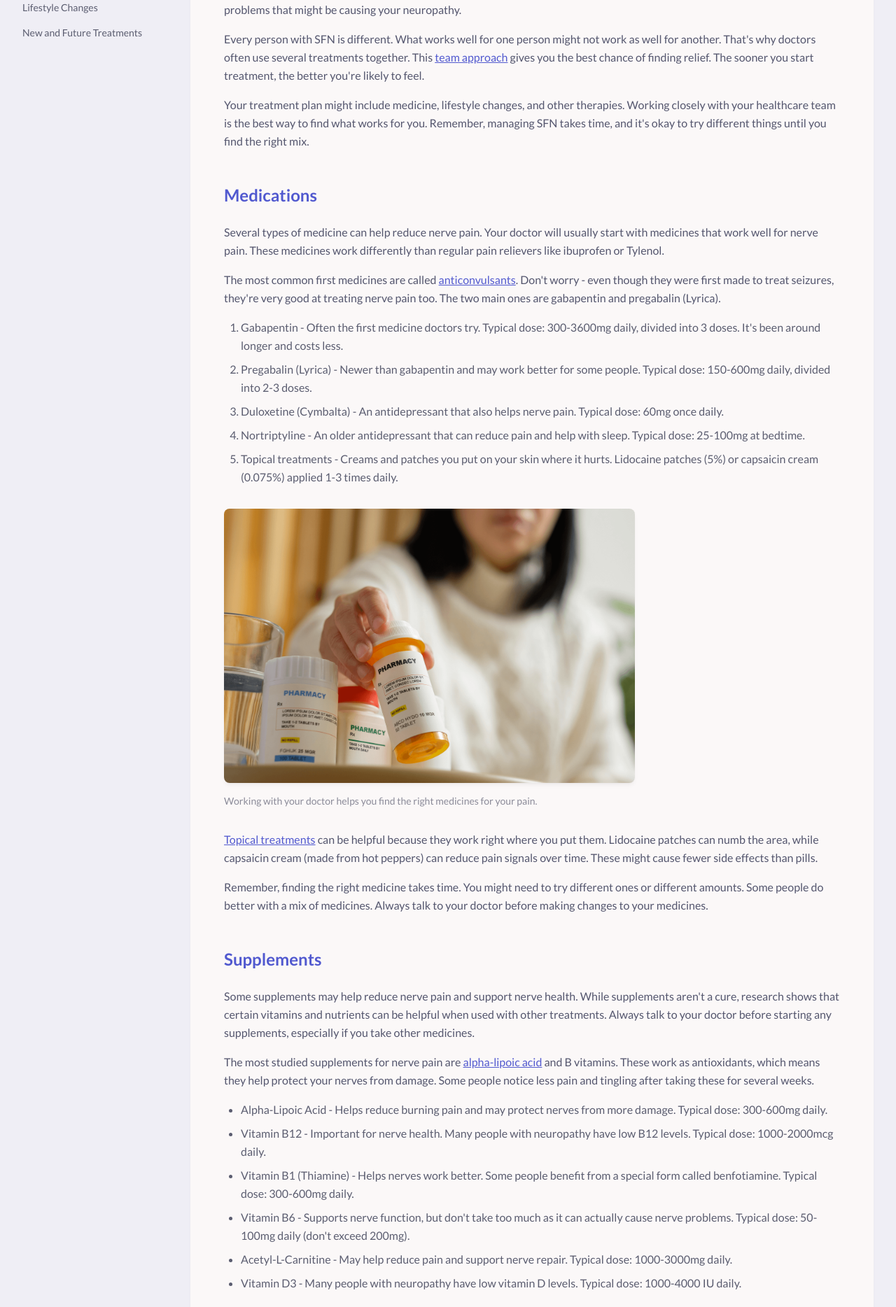
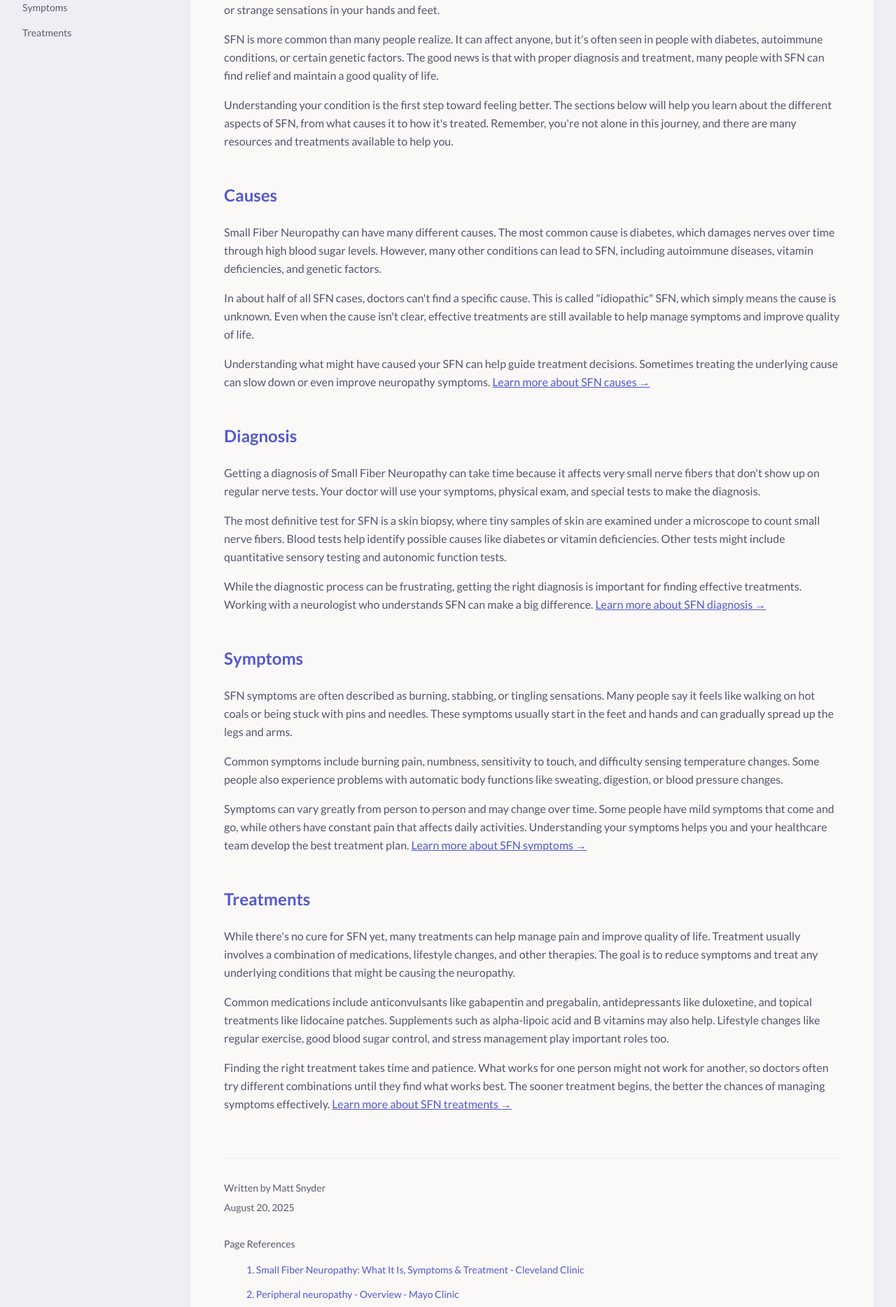
Before and after one commit to MattSnyder97/sfn-foundation, a Next.js app: page /about in a window 1280 px wide. Shown: the part 580-2448 px from the top of the page at 70% size. Built offline with nearby package versions, Linux system fonts and the light colour scheme.

Commit message:
Small fixes

```diff
--- /dev/null
+++ b/src/app/resources/[slug]/page.tsx
@@ -0,0 +1,50 @@
+// src/app/about/[slug]/page.tsx
+import InfoPageTemplate from '@/components/info/InfoPageTemplate'
+import { getAboutPageData } from '@/content/contentLoader'
+import { notFound } from 'next/navigation'
+
+interface PageProps {
+  params: Promise<{
+    slug: string
+  }>
+}
+
+export async function generateStaticParams() {
+  return [
+    { slug: 'caregiver-tips' },
+    { slug: 'specialists' },
+    { slug: 'newly-diagnosed' },
+    { slug: 'dictionary' },
+    { slug: 'supplements' }
+  ]
+}
+
+export async function generateMetadata({ params }: PageProps) {
+  const { slug } = await params
+  const pageData = getAboutPageData(slug)
+
+  if (!pageData) {
+    return {
+      title: 'Page Not Found'
+    }
+  }
+
+  return {
+    title: pageData.hero.title,
+    description: pageData.sections[0]?.content[0]?.type === 'paragraph'
+      ? pageData.sections[0].content[0].text.slice(0, 160) + '...'
+      : `Learn about ${pageData.hero.title.toLowerCase()} and small fiber neuropathy.`,
+    keywords: pageData.tags?.join(', ')
+  }
+}
+
+export default async function AboutPage({ params }: PageProps) {
+  const { slug } = await params
+  const pageData = getAboutPageData(slug)
+
+  if (!pageData) {
+    notFound()
+  }
+
+  return <InfoPageTemplate content={pageData} />
+}
--- a/src/components/common/FAQs.tsx
+++ b/src/components/common/FAQs.tsx
@@ -13,7 +13,7 @@ export function FAQs() {
           <br />
           <br />
           <Link
-            href="/about/sfn"
+            href="/about/"
             className="text-primary underline hover:text-primary/80"
           >
             Learn more on our About SFN page
--- a/src/components/info/RelatedPages.tsx
+++ b/src/components/info/RelatedPages.tsx
@@ -22,7 +22,7 @@ export default function RelatedPages({ currentSlug, currentTags = [] }: RelatedP
   if (related.length === 0) return null;
 
   return (
-    <div className="mt-12 border-t border-gray-200 pt-8">
+    <div className="mt-12 border-t border-gray-200 pt-8 print:hidden">
       <h3 className="text-lg font-semibold mb-4">Related Pages</h3>
       <ul className="space-y-3">
         {related.map((page) => (
--- a/src/content/info-pages/about/about.ts
+++ b/src/content/info-pages/about/about.ts
@@ -1,231 +1,158 @@
 export const aboutContent = {
   slug: "/about",
-  tags: ["neuropathy", "nerve", "pain", "management", "therapy"],
+  tags: ["neuropathy", "nerve", "overview", "small fiber"],
   hero: {
-    title: "About",
+    title: "About SFN",
   },
 
   tableOfContents: [
-    { id: "overview", title: "Overview" },
-    { id: "medications", title: "Medications" },
-    { id: "supplements", title: "Supplements" },
-    { id: "lifestyle", title: "Lifestyle Changes" },
-    { id: "emerging", title: "New and Future Treatments" },
+    { id: "what-is-sfn", title: "What is SFN?" },
+    { id: "causes", title: "Causes" },
+    { id: "diagnosis", title: "Diagnosis" },
+    { id: "symptoms", title: "Symptoms" },
+    { id: "treatments", title: "Treatments" },
   ],
 
   sections: [
     {
-      id: "overview",
-      title: "Overview",
+      id: "what-is-sfn",
+      title: "What is Small Fiber Neuropathy?",
       content: [
         {
           type: "paragraph",
-          text: `Living with Small Fiber Neuropathy can feel scary, but you have options.
-          While there's no cure yet, many treatments can help manage your pain and
-          help you feel better. The goal is to reduce symptoms, improve your daily
-          life, and treat any health problems that might be causing your neuropathy.`,
+          text: `Small Fiber Neuropathy (SFN) is a condition that affects the smallest
+          nerves in your body. These tiny nerve fibers control how you feel pain,
+          temperature, and touch. When they don't work properly, you might experience
+          burning pain, tingling, numbness, or strange sensations in your hands and feet.`,
         },
         {
           type: "paragraph",
-          text: `Every person with SFN is different. What works well for one person might
-          not work as well for another. That's why doctors often use several treatments
-          together. This [team approach](https://www.mayoclinic.org/diseases-conditions/peripheral-neuropathy/diagnosis-treatment/drc-20352061)
-          gives you the best chance of finding relief. The sooner you start treatment,
-          the better you're likely to feel.`,
+          text: `SFN is more common than many people realize. It can affect anyone, but
+          it's often seen in people with diabetes, autoimmune conditions, or certain
+          genetic factors. The good news is that with proper diagnosis and treatment,
+          many people with SFN can find relief and maintain a good quality of life.`,
         },
         {
           type: "paragraph",
-          text: `Your treatment plan might include medicine, lifestyle changes, and other
-          therapies. Working closely with your healthcare team is the best way to
-          find what works for you. Remember, managing SFN takes time, and it's okay
-          to try different things until you find the right mix.`,
+          text: `Understanding your condition is the first step toward feeling better.
+          The sections below will help you learn about the different aspects of SFN,
+          from what causes it to how it's treated. Remember, you're not alone in this
+          journey, and there are many resources and treatments available to help you.`,
         },
       ],
     },
 
     {
-      id: "medications",
-      title: "Medications",
+      id: "causes",
+      title: "Causes",
       content: [
         {
           type: "paragraph",
-          text: `Several types of medicine can help reduce nerve pain. Your doctor will
-          usually start with medicines that work well for nerve pain. These medicines
-          work differently than regular pain relievers like ibuprofen or Tylenol.`,
+          text: `Small Fiber Neuropathy can have many different causes. The most common
+          cause is diabetes, which damages nerves over time through high blood sugar
+          levels. However, many other conditions can lead to SFN, including autoimmune
+          diseases, vitamin deficiencies, and genetic factors.`,
         },
         {
           type: "paragraph",
-          text: `The most common first medicines are called [anticonvulsants](https://www.mayoclinic.org/diseases-conditions/peripheral-neuropathy/in-depth/pain-medications/art-20045004).
-          Don't worry - even though they were first made to treat seizures, they're
-          very good at treating nerve pain too. The two main ones are gabapentin and
-          pregabalin (Lyrica).`,
-        },
-        {
-          type: "list",
-          ordered: true,
-          items: [
-            "Gabapentin - Often the first medicine doctors try. Typical dose: 300-3600mg daily, divided into 3 doses. It's been around longer and costs less.",
-            "Pregabalin (Lyrica) - Newer than gabapentin and may work better for some people. Typical dose: 150-600mg daily, divided into 2-3 doses.",
-            "Duloxetine (Cymbalta) - An antidepressant that also helps nerve pain. Typical dose: 60mg once daily.",
-            "Nortriptyline - An older antidepressant that can reduce pain and help with sleep. Typical dose: 25-100mg at bedtime.",
-            "Topical treatments - Creams and patches you put on your skin where it hurts. Lidocaine patches (5%) or capsaicin cream (0.075%) applied 1-3 times daily.",
-          ],
-        },
-        {
-          type: "image",
-          src: "/images/drugs.png",
-          alt: "Healthcare professional discussing treatment options with a patient",
-          caption:
-            "Working with your doctor helps you find the right medicines for your pain.",
+          text: `In about half of all SFN cases, doctors can't find a specific cause.
+          This is called "idiopathic" SFN, which simply means the cause is unknown.
+          Even when the cause isn't clear, effective treatments are still available
+          to help manage symptoms and improve quality of life.`,
         },
         {
           type: "paragraph",
-          text: `[Topical treatments](https://www.ncbi.nlm.nih.gov/pmc/articles/PMC4620290/)
-          can be helpful because they work right where you put them. Lidocaine patches
-          can numb the area, while capsaicin cream (made from hot peppers) can reduce
-          pain signals over time. These might cause fewer side effects than pills.`,
-        },
-        {
-          type: "paragraph",
-          text: `Remember, finding the right medicine takes time. You might need to try
-          different ones or different amounts. Some people do better with a mix of
-          medicines. Always talk to your doctor before making changes to your medicines.`,
+          text: `Understanding what might have caused your SFN can help guide treatment
+          decisions. Sometimes treating the underlying cause can slow down or even
+          improve neuropathy symptoms. [Learn more about SFN causes →](/about/causes)`,
         },
       ],
     },
 
     {
-      id: "supplements",
-      title: "Supplements",
+      id: "diagnosis",
+      title: "Diagnosis",
       content: [
         {
           type: "paragraph",
-          text: `Some supplements may help reduce nerve pain and support nerve health.
-          While supplements aren't a cure, research shows that certain vitamins and
-          nutrients can be helpful when used with other treatments. Always talk to
-          your doctor before starting any supplements, especially if you take other medicines.`,
+          text: `Getting a diagnosis of Small Fiber Neuropathy can take time because
+          it affects very small nerve fibers that don't show up on regular nerve tests.
+          Your doctor will use your symptoms, physical exam, and special tests to
+          make the diagnosis.`,
         },
         {
           type: "paragraph",
-          text: `The most studied supplements for nerve pain are [alpha-lipoic acid](https://www.ncbi.nlm.nih.gov/pmc/articles/PMC3327300/)
-          and B vitamins. These work as antioxidants, which means they help protect
-          your nerves from damage. Some people notice less pain and tingling after
-          taking these for several weeks.`,
-        },
-        {
-          type: "list",
-          ordered: false,
-          items: [
-            "Alpha-Lipoic Acid - Helps reduce burning pain and may protect nerves from more damage. Typical dose: 300-600mg daily.",
-            "Vitamin B12 - Important for nerve health. Many people with neuropathy have low B12 levels. Typical dose: 1000-2000mcg daily.",
-            "Vitamin B1 (Thiamine) - Helps nerves work better. Some people benefit from a special form called benfotiamine. Typical dose: 300-600mg daily.",
-            "Vitamin B6 - Supports nerve function, but don't take too much as it can actually cause nerve problems. Typical dose: 50-100mg daily (don't exceed 200mg).",
-            "Acetyl-L-Carnitine - May help reduce pain and support nerve repair. Typical dose: 1000-3000mg daily.",
-            "Vitamin D3 - Many people with neuropathy have low vitamin D levels. Typical dose: 1000-4000 IU daily.",
-          ],
+          text: `The most definitive test for SFN is a skin biopsy, where tiny samples
+          of skin are examined under a microscope to count small nerve fibers. Blood
+          tests help identify possible causes like diabetes or vitamin deficiencies.
+          Other tests might include quantitative sensory testing and autonomic function tests.`,
         },
         {
           type: "paragraph",
-          text: `Quality matters when choosing supplements. Look for brands that have been
-          tested by [third parties](https://www.consumerlab.com/)
-          for purity and strength. Some supplements can interact with medicines, so
-          it's important to tell your doctor about everything you're taking.`,
-        },
-        {
-          type: "paragraph",
-          text: `Remember that supplements work slowly. It may take 6-12 weeks to notice
-          any benefits. Don't expect them to work as quickly as prescription medicines.
-          Think of supplements as one part of your overall treatment plan, not a
-          replacement for medical care.`,
+          text: `While the diagnostic process can be frustrating, getting the right
+          diagnosis is important for finding effective treatments. Working with a
+          neurologist who understands SFN can make a big difference.
+          [Learn more about SFN diagnosis →](/about/diagnosis)`,
         },
       ],
     },
 
     {
-      id: "lifestyle",
-      title: "Lifestyle Changes",
+      id: "symptoms",
+      title: "Symptoms",
       content: [
         {
           type: "paragraph",
-          text: `The choices you make every day can have a big impact on how you feel.
-          While lifestyle changes won't cure your neuropathy, they can help reduce
-          your pain and keep your nerves as healthy as possible. Small changes can
-          add up to make a real difference.`,
+          text: `SFN symptoms are often described as burning, stabbing, or tingling
+          sensations. Many people say it feels like walking on hot coals or being
+          stuck with pins and needles. These symptoms usually start in the feet and
+          hands and can gradually spread up the legs and arms.`,
         },
         {
           type: "paragraph",
-          text: `If you have diabetes, keeping your [blood sugar levels steady](https://www.diabetes.org/healthy-living/medication-treatments/blood-glucose-testing-and-control)
-          is one of the most important things you can do. High blood sugar can damage
-          your nerves even more. Work with your healthcare team to find the best ways
-          to manage your blood sugar.`,
-        },
-        {
-          type: "list",
-          ordered: false,
-          items: [
-            "Exercise regularly - Even gentle activities like walking or swimming can help reduce pain and improve your mood. Aim for 30 minutes most days of the week.",
-            "Eat a healthy diet - Focus on whole foods like fruits, vegetables, lean proteins, and whole grains. Limit processed foods and sugar.",
-            "Get enough sleep - Good sleep helps your body heal and can reduce pain. Aim for 7-9 hours per night.",
-            "Manage stress - Try relaxation techniques, meditation, or activities you enjoy. Chronic stress can make pain worse.",
-            "Quit smoking - Smoking can make nerve damage worse by reducing blood flow to your nerves.",
-            "Limit alcohol - Too much alcohol can damage your nerves even more. Stick to recommended limits or avoid it completely.",
-            "Take care of your feet - Check them daily for cuts or sores that you might not feel due to numbness.",
-          ],
-        },
-        {
-          type: "image",
-          src: "/images/exercisingWoman.png",
-          alt: "Woman doing gentle exercise outdoors",
-          caption:
-            "Regular gentle exercise like walking can help reduce nerve pain and improve your overall health.",
+          text: `Common symptoms include burning pain, numbness, sensitivity to touch,
+          and difficulty sensing temperature changes. Some people also experience
+          problems with automatic body functions like sweating, digestion, or blood
+          pressure changes.`,
         },
         {
           type: "paragraph",
-          text: `[Physical therapy](https://www.foundationforpn.org/living-well/physical-therapy/)
-          can teach you exercises and techniques to manage pain and stay active. Some
-          people find that alternative treatments like acupuncture, massage, or TENS
-          units help with their pain.`,
-        },
-        {
-          type: "paragraph",
-          text: `[Support groups](https://www.foundationforpn.org/living-well/support/),
-          either in person or online, can connect you with others who understand what
-          you're going through. Sometimes talking with people who have similar experiences
-          can be as helpful as any medicine.`,
+          text: `Symptoms can vary greatly from person to person and may change over time.
+          Some people have mild symptoms that come and go, while others have constant
+          pain that affects daily activities. Understanding your symptoms helps you
+          and your healthcare team develop the best treatment plan.
+          [Learn more about SFN symptoms →](/about/symptoms)`,
         },
       ],
     },
 
     {
-      id: "emerging",
-      title: "New and Future Treatments",
+      id: "treatments",
+      title: "Treatments",
       content: [
         {
           type: "paragraph",
-          text: `Scientists are working hard to find better treatments for Small Fiber
-          Neuropathy. While these new treatments are still being studied, they give
-          us hope for better options in the future.`,
+          text: `While there's no cure for SFN yet, many treatments can help manage
+          pain and improve quality of life. Treatment usually involves a combination
+          of medications, lifestyle changes, and other therapies. The goal is to
+          reduce symptoms and treat any underlying conditions that might be causing
+          the neuropathy.`,
         },
         {
           type: "paragraph",
-          text: `Researchers are looking at ways to help nerves grow back and heal themselves.
-          They're also studying how the [immune system](https://www.ncbi.nlm.nih.gov/pmc/articles/PMC6470332/)
-          might play a role in SFN and whether medicines that affect immunity could help.`,
+          text: `Common medications include anticonvulsants like gabapentin and pregabalin,
+          antidepressants like duloxetine, and topical treatments like lidocaine patches.
+          Supplements such as alpha-lipoic acid and B vitamins may also help. Lifestyle
+          changes like regular exercise, good blood sugar control, and stress management
+          play important roles too.`,
         },
         {
           type: "paragraph",
-          text: `Some promising areas of research include <a href="https://clinicaltrials.gov/search?cond=Small%20Fiber%20Neuropathy" target="_blank" rel="noopener noreferrer">nerve growth factors</a>,
-          stem cell therapy, and new ways to deliver medicines directly to damaged
-          nerves. Clinical trials are testing these treatments to see if they're safe
-          and effective.`,
-        },
-        {
-          type: "paragraph",
-          text: `If you're interested in trying new treatments, talk to your doctor about
-          <a href="https://clinicaltrials.gov/" target="_blank" rel="noopener noreferrer">clinical trials</a>.
-          These studies help develop new medicines and give some patients access to
-          treatments before they're widely available. Your doctor can help you decide
-          if a clinical trial might be right for you.`,
+          text: `Finding the right treatment takes time and patience. What works for one
+          person might not work for another, so doctors often try different combinations
+          until they find what works best. The sooner treatment begins, the better
+          the chances of managing symptoms effectively.
+          [Learn more about SFN treatments →](/about/treatments)`,
         },
       ],
     },
@@ -241,23 +168,17 @@ export const aboutContent = {
         link: "https://my.clevelandclinic.org/health/diseases/17479-small-fiber-neuropathy",
       },
       {
-        title: "Peripheral neuropathy - Treatment - NHS",
-        link: "https://www.nhs.uk/conditions/peripheral-neuropathy/treatment/",
+        title: "Peripheral neuropathy - Overview - Mayo Clinic",
+        link: "https://www.mayoclinic.org/diseases-conditions/peripheral-neuropathy/symptoms-causes/syc-20352061",
       },
       {
         title:
-          "Anti-seizure medications: Relief from nerve pain - Mayo Clinic",
-        link: "https://www.mayoclinic.org/diseases-conditions/peripheral-neuropathy/in-depth/pain-medications/art-20045004",
+          "Understanding Peripheral Neuropathy - Foundation for Peripheral Neuropathy",
+        link: "https://www.foundationforpn.org/understanding-peripheral-neuropathy/",
       },
       {
-        title:
-          "Diabetic neuropathy: Can dietary supplements help? - Mayo Clinic",
-        link: "https://www.mayoclinic.org/diseases-conditions/diabetic-neuropathy/in-depth/diabetic-neuropathy-and-dietary-supplements/art-20095406",
-      },
-      {
-        title:
-          "Diabetic neuropathy - Diagnosis & treatment - Mayo Clinic",
-        link: "https://www.mayoclinic.org/diseases-conditions/diabetic-neuropathy/diagnosis-treatment/drc-20371587",
+        title: "Small fiber neuropathy - National Institute of Neurological Disorders",
+        link: "https://www.ninds.nih.gov/health-information/disorders/peripheral-neuropathy",
       },
     ],
   },
```
